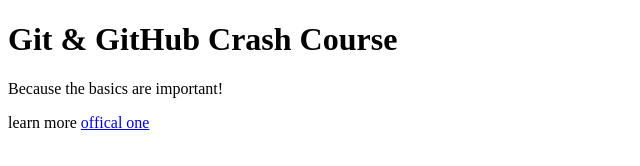
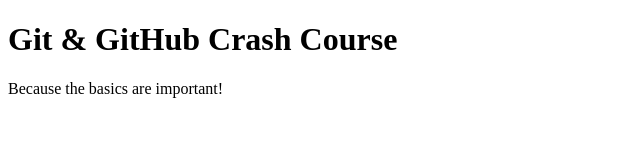
Before and after one commit to motafegh/git-crash-course, a plain HTML site: page index.html in a window 1280 px wide. Shown: the whole page, without its empty margins (0-640 px from the left). Drawn offline with Linux system fonts and the light colour scheme.

Commit message:
Revert "intial file with new link"
This reverts commit ca956cedbd2ccb573cdc393ff33f1abb59d4a180.

```diff
--- a/index.html
+++ b/index.html
@@ -9,10 +9,6 @@
   <body>
     <h1>Git & GitHub Crash Course</h1>
     <p>Because the basics are important!</p>
-    <p>
-      learn more
-      <a href="https://git.ir">offical one </a>
-    </p>
 
   </body>
 </html>
```
